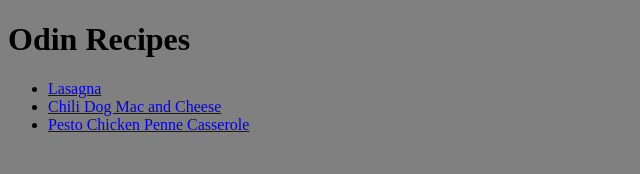
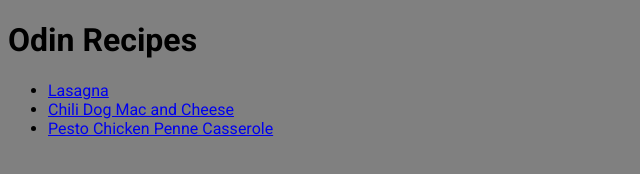
Before and after one commit to epilogix97/odin-recipes, a plain HTML site: page index.html in a window 1280 px wide. Shown: the whole page, without its empty margins (0-640 px from the left). Drawn offline with Linux system fonts and the light colour scheme.

Commit message:
Change font

```diff
--- a/style.css
+++ b/style.css
@@ -1,3 +1,8 @@
+@import url('https://fonts.googleapis.com/css2?family=Roboto:ital,wght@0,100;0,300;0,400;0,500;0,700;0,900;1,100;1,300;1,400;1,500;1,700;1,900&display=swap');
+
+* {
+    font-family: 'Roboto', sans-serif;
+}
 body {
     background-color: gray;
 }
```
